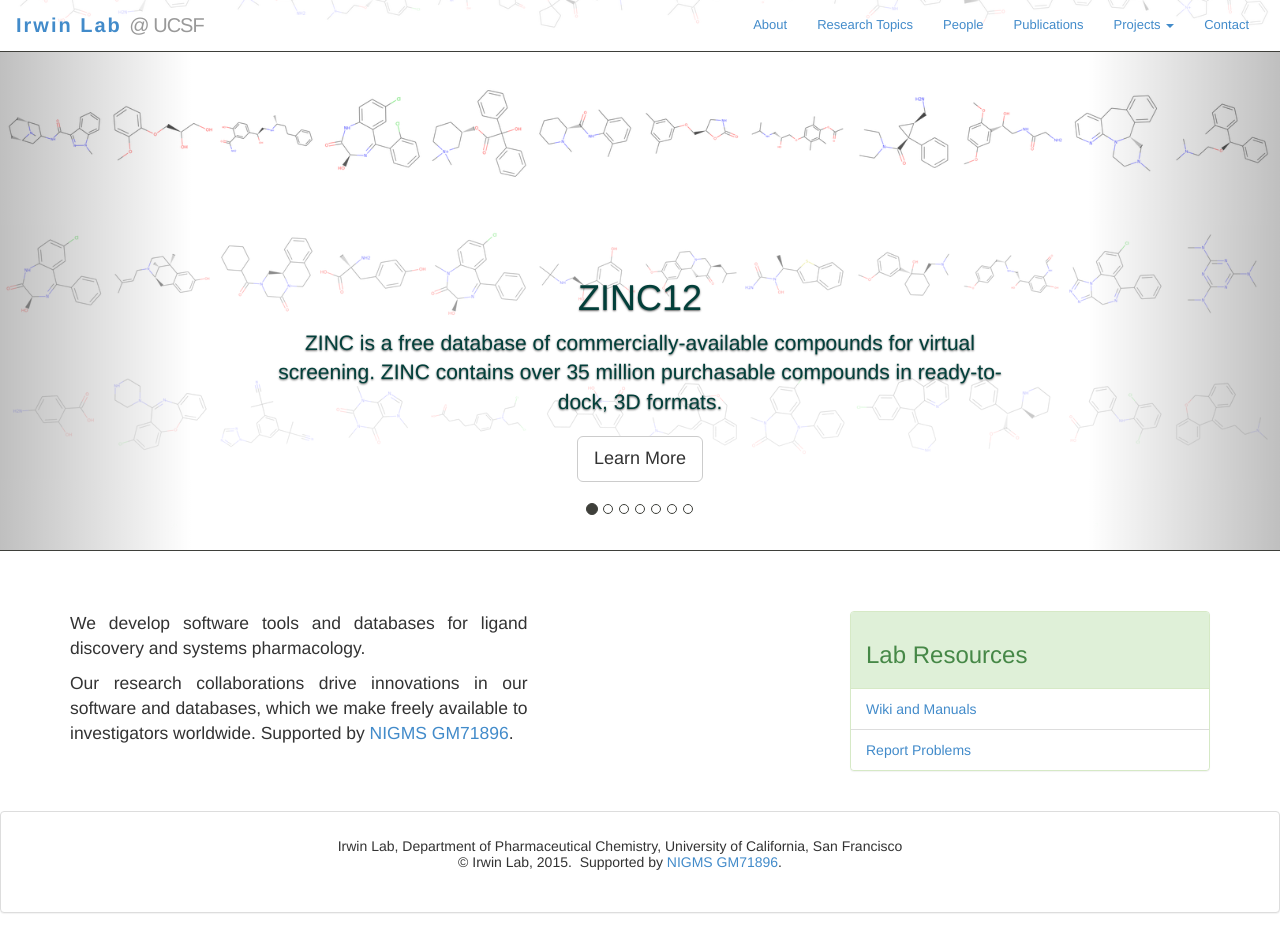
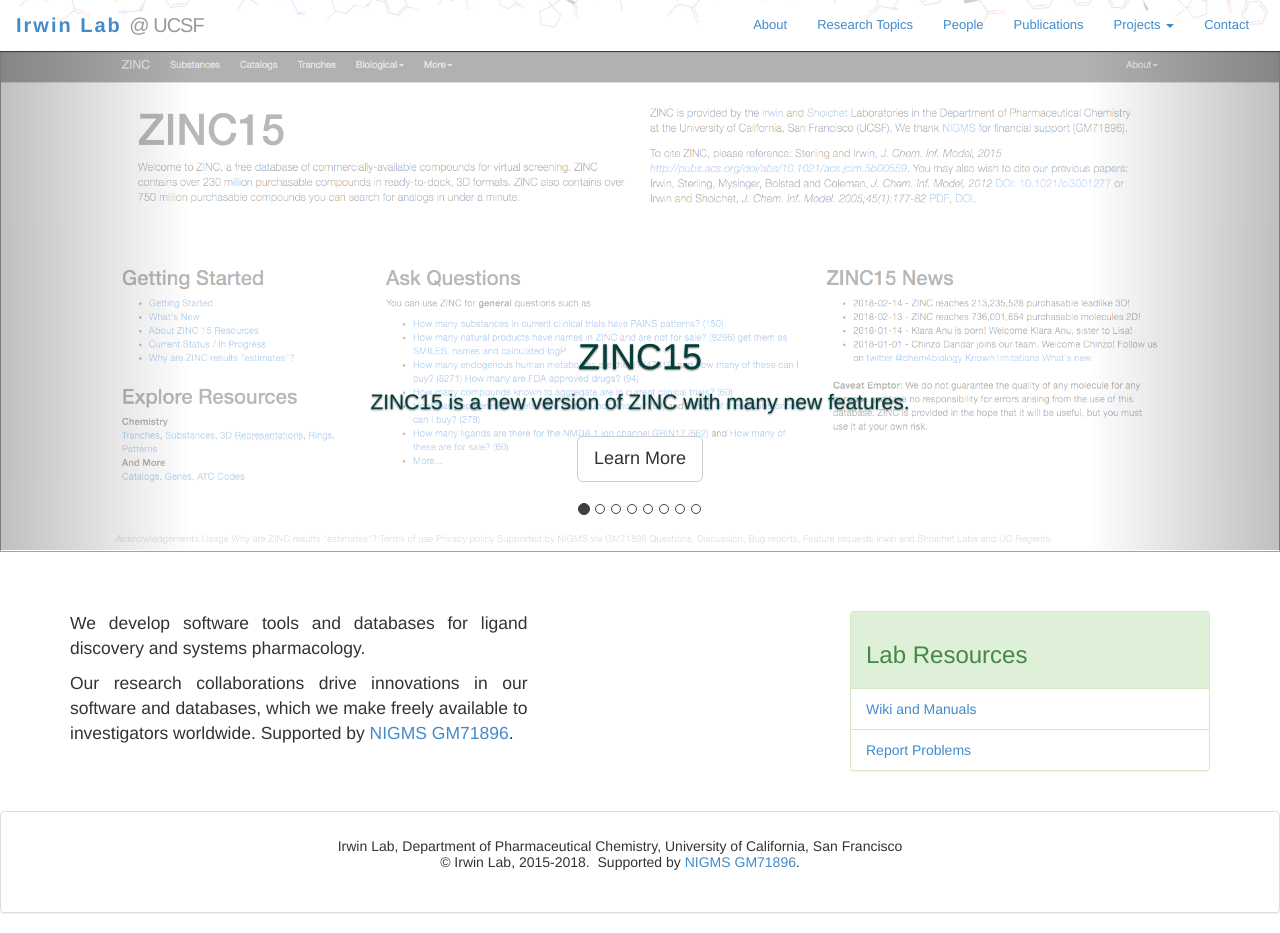
Before and after one commit to khtang17/IrwinLab, a Flask app: page / in a window 1280 px wide. Shown: the part 30-963 px from the top of the page. Run offline with Flask 2, Linux system fonts and the light colour scheme; some libraries are stand-ins or nearby versions; some web fonts are replaced.

Commit message:
website txt, carousel modifications

```diff
--- a/app/static/css/carousel.css
+++ b/app/static/css/carousel.css
@@ -34,7 +34,8 @@
   left: 0;
   min-width: 100%;
   height: 500px;
-    filter:contrast(20%) brightness(170%);
+    filter:contrast(25%) brightness(170%);
+  border: 1px solid #000000;
 }
 
 .carousel .carousel-caption {
--- a/app/templates/about.html
+++ b/app/templates/about.html
@@ -4,14 +4,14 @@
     <div class="thumbnail pull-right">
       <div class="caption"><img src="{{ url_for('static', filename='img/lab1.jpg') }}" width="400px"></div>
     </div>
-    <h1>About the Irwin Lab</h1>
+    <h1>Welcome!</h1>
 
   <p>
-Our research focuses on the use of computational techniques to discover new small molecules that bind to proteins. We develop software tools and databases, which we use ourselves, and also give away for free in the hope that they will be useful for others.
+We develop software tools and databases to help discover small molecules for biology. We use our own software and databases for our own research, which helps focus our attention on making the tools pragmatic. ZINC and DUDE are freely available for everyone. DOCK 3.7 is free to academics and modestly priced for companies. SEA and DOCK Blaster is free to use. We hope our tools are useful to you, but you must use them at your own risk.
 
 </p>
 <p>
-The Irwin Lab is supported by
+Irwin Lab is supported by
 <a href="http://www.nigms.nih.gov">NIGMS GM71896</a>.
 </p>
 {% endblock %}
--- a/app/templates/footer.html
+++ b/app/templates/footer.html
@@ -6,7 +6,7 @@
         <div id="footer">
             <span id="footer-content">
         <p> Irwin Lab, Department of Pharmaceutical Chemistry, University of California, San Francisco<br>
-        © Irwin Lab, 2015. &nbsp;Supported by <a href="http://www.nigms.nih.gov">NIGMS GM71896</a>.</p>
+        © Irwin Lab, 2015-2018. &nbsp;Supported by <a href="http://www.nigms.nih.gov">NIGMS GM71896</a>.</p>
     </span>
 
        <!--  <div class="col-md-offset-1 col-md-3 pull-right">
--- a/app/templates/home.html
+++ b/app/templates/home.html
@@ -24,33 +24,21 @@
         <li data-target="#myCarousel" data-slide-to="4"></li>
         <li data-target="#myCarousel" data-slide-to="5"></li>
         <li data-target="#myCarousel" data-slide-to="6"></li>
+        <li data-target="#myCarousel" data-slide-to="7"></li>
       </ol>
       <div class="carousel-inner" role="listbox">
+
         <div class="item active">
-
+           <img src="{{ url_for('static', filename='img/zinc15.png') }}">
           <div class="container">
             <div class="carousel-caption">
-              <h1>ZINC12</h1>
-              <p>ZINC is a free database of commercially-available compounds for virtual screening.
-  ZINC contains over 35 million purchasable compounds in ready-to-dock, 3D formats.</p>
+              <h1>ZINC15</h1>
+              <p>ZINC15 is a new version of ZINC with many new features.</p>
               <p><a class="btn btn-lg btn-default" href="{{ url_for('projects') }}" role="button">Learn More</a></p>
             </div>
           </div>
         </div>
-        <div class="item">
-            <img src="{{ url_for('static', filename='img/dockblaster1.png') }}">
-          <div class="container">
-            <div class="carousel-caption">
-              <h1>DOCK Blaster</h1>
-              <p>DOCK Blaster is a public access service for structure-based ligand discovery.
- It aims to help you answer the question: What small molecules should I purchase and test for activity against my biological target for which I have a structure?
-</p>
-              <p><a class="btn btn-lg btn-default" href="{{ url_for('projects') }}" role="button">Learn more</a></p>
-            </div>
-          </div>
-        </div>
-
-        <div class="item">
+         <div class="item">
           <div class="container">
             <div class="carousel-caption">
               <h1>SEA</h1>
@@ -64,21 +52,21 @@ The Similarity ensemble approach relates proteins based on the set-wise chemical
         </div>
 
         <div class="item">
+            <img src="{{ url_for('static', filename='img/dockblaster1.png') }}">
           <div class="container">
             <div class="carousel-caption">
-              <h1>Aggregator Advisor</h1>
-              <p>
-A free service to suggest molecules that aggregate or may aggregate under biochemical assay conditions. Our approach is based on the chemical similarity to known aggregators, and physical properties.
+              <h1>DOCK Blaster</h1>
+              <p>DOCK Blaster is a public access service for structure-based ligand discovery.
+ It aims to help you answer the question: What small molecules should I purchase and test for activity against my biological target for which I have a structure?
 </p>
-              <p><a class="btn btn-lg btn-default" href="{{ url_for('projects') }}" role="button">Learn More</a></p>
+              <p><a class="btn btn-lg btn-default" href="{{ url_for('projects') }}" role="button">Learn more</a></p>
             </div>
           </div>
         </div>
-
-        <div class="item">
+          <div class="item">
           <div class="container">
             <div class="carousel-caption">
-              <h1>DUDE</h1>
+              <h1>DUD-E</h1>
               <p>
 DUD-E is designed to help benchmark molecular docking programs by providing challenging,
 property-matched decoys.
@@ -103,9 +91,30 @@ DOCKovalent is a covalent docking program.
         <div class="item">
           <div class="container">
             <div class="carousel-caption">
-              <h1>ZINC15</h1>
+              <h1>Aggregator Advisor</h1>
               <p>
-ZINC15 is a new version of ZINC with many new features.</p>
+A free service to suggest molecules that aggregate or may aggregate under biochemical assay conditions. Our approach is based on the chemical similarity to known aggregators, and physical properties.
+</p>
+              <p><a class="btn btn-lg btn-default" href="{{ url_for('projects') }}" role="button">Learn More</a></p>
+            </div>
+          </div>
+        </div>
+
+        <div class="item">
+          <div class="container">
+            <div class="carousel-caption">
+              <h1>ZINC12</h1>
+              <p>ZINC is a free database of commercially-available compounds for virtual screening.
+  ZINC contains over 35 million purchasable compounds in ready-to-dock, 3D formats.</p>
+              <p><a class="btn btn-lg btn-default" href="{{ url_for('projects') }}" role="button">Learn More</a></p>
+            </div>
+          </div>
+        </div>
+         <div class="item">
+          <div class="container">
+            <div class="carousel-caption">
+              <h1>And other exciting upcoming new tools</h1>
+              <p></p>
               <p><a class="btn btn-lg btn-default" href="{{ url_for('projects') }}" role="button">Learn More</a></p>
             </div>
           </div>
--- a/app/templates/menu.html
+++ b/app/templates/menu.html
@@ -1,3 +1,4 @@
+
 <ul class="nav navbar-nav">
     <li><a href="{{ url_for('about') }}">About</a></li>
     <li><a href="{{ url_for('topics') }}">Research Topics</a></li>
@@ -10,14 +11,14 @@
             Projects <span class="caret"></span>
         </a>
         <ul class="dropdown-menu">
-            <li><a href="{{ url_for('projects', _anchor='zinc12') }}">ZINC12</a></li>
+            <li><a href="{{ url_for('projects', _anchor='zinc15') }}">ZINC15</a></li>
+            <li><a href="{{ url_for('projects', _anchor='sea') }}">SEA</a></li>
             <li><a href="{{ url_for('projects', _anchor='blaster') }}">DOCK Blaster</a></li>
-            <li><a href="{{ url_for('projects', _anchor='sea') }}">SEA</a></li>
-            <li><a href="{{ url_for('projects', _anchor='advisor') }}">Aggregator Advisor</a></li>
-            <li><a href="{{ url_for('projects', _anchor='advisor') }}">Aggregator Comparor</a></li>
             <li><a href="{{ url_for('projects', _anchor='dude') }}">DUD-E</a></li>
             <li><a href="{{ url_for('projects', _anchor='covalent') }}">Covalent DOCKing</a></li>
-            <li><a href="{{ url_for('projects', _anchor='zinc15') }}">ZINC15</a></li>
+             <li><a href="{{ url_for('projects', _anchor='advisor') }}">Aggregator Advisor</a></li>
+            <li><a href="{{ url_for('projects', _anchor='advisor') }}">Aggregator Comparor</a></li>
+            <li><a href="{{ url_for('projects', _anchor='zinc12') }}">ZINC12</a></li>
         </ul>
     </li>
     <li><a href="{{ url_for('contact') }}">Contact</a></li>
--- a/app/templates/nav.html
+++ b/app/templates/nav.html
@@ -1,4 +1,4 @@
-<nav class="navbar navbar-simple ">
+<nav class="navbar navbar-simple">
     <div class="container-fluid">
         <div class="navbar-header">
             <button type="button" class="btn btn-link navbar-toggle collapsed" data-toggle="collapse" data-target="#navbar" aria-expanded="false" aria-controls="navbar">
```
Also changed, not shown: app/templates/topics.html (+11 -10 lines), app/static/img/zinc15.png (added).
